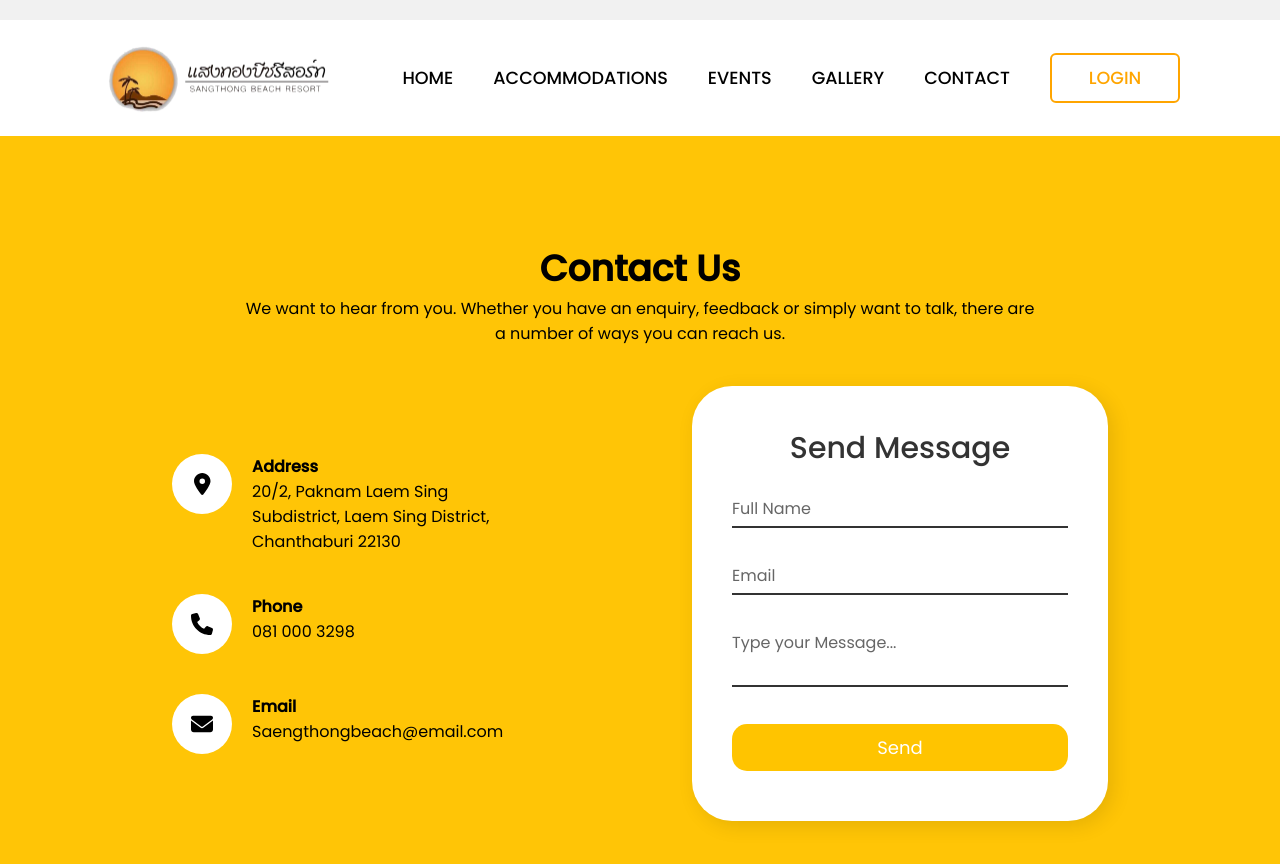
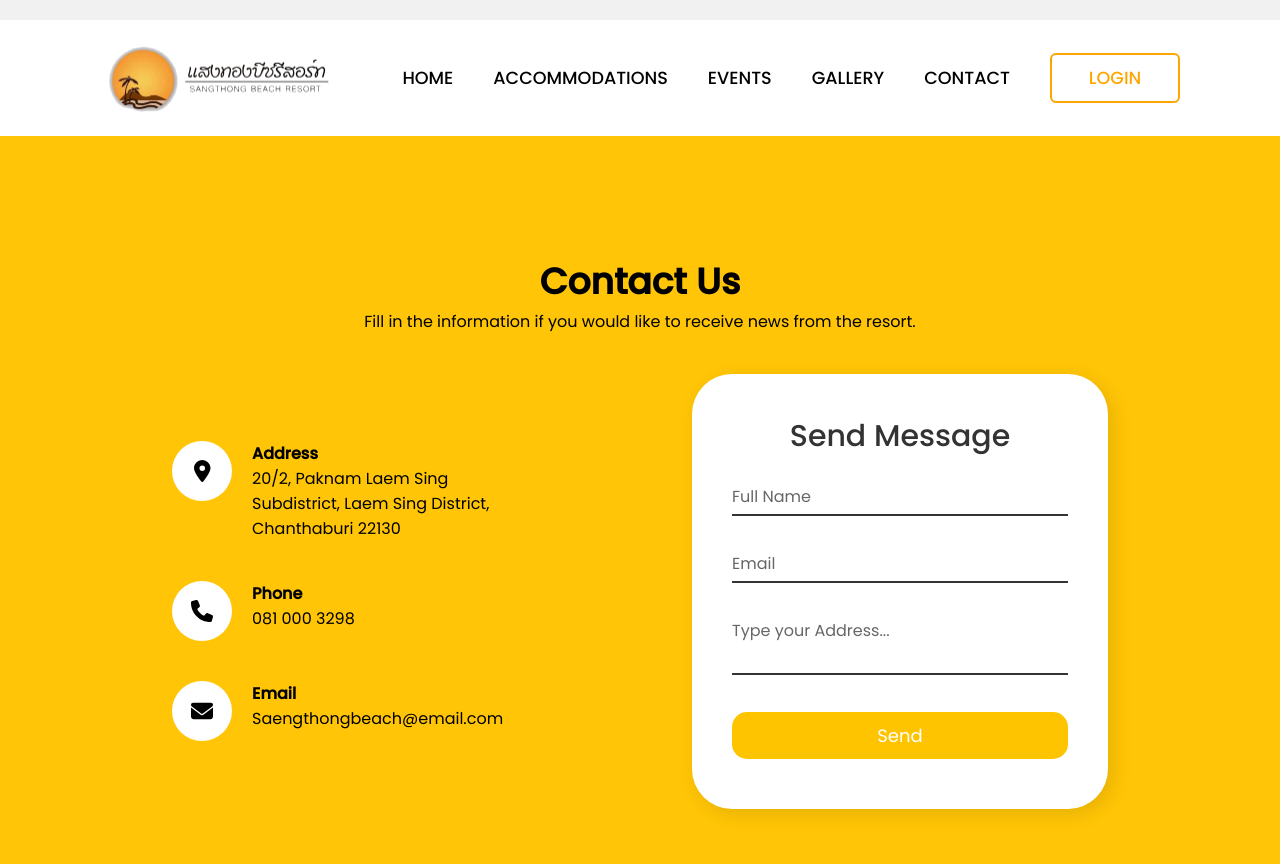
Before and after one commit to Sakkarinbell/ResortProject, a React (Vite) app: page /contact in a window 1280 px wide. Shown: the top 864 px of the page. Built offline with nearby package versions, Linux system fonts and the light colour scheme.

Commit message:
edit contact

```diff
--- a/src/Component/Contact/Contact.jsx
+++ b/src/Component/Contact/Contact.jsx
@@ -11,8 +11,7 @@ function Contact() {
       <div className="content">
         <h2>Contact Us</h2>
         <p>
-          We want to hear from you. Whether you have an enquiry, feedback or
-          simply want to talk, there are a number of ways you can reach us.
+         Fill in the information if you would like to receive news from the resort.
         </p>
       </div>
       <div className="container">
@@ -61,7 +60,7 @@ function Contact() {
             </div>
             <div className="inputbox">
               <textarea name="msg" required placeholder=""></textarea>
-              <span>Type your Message...</span>
+              <span>Type your Address...</span>
             </div>
             <div className="inputbox">
               <input type="submit" name="" value="Send" />
```
